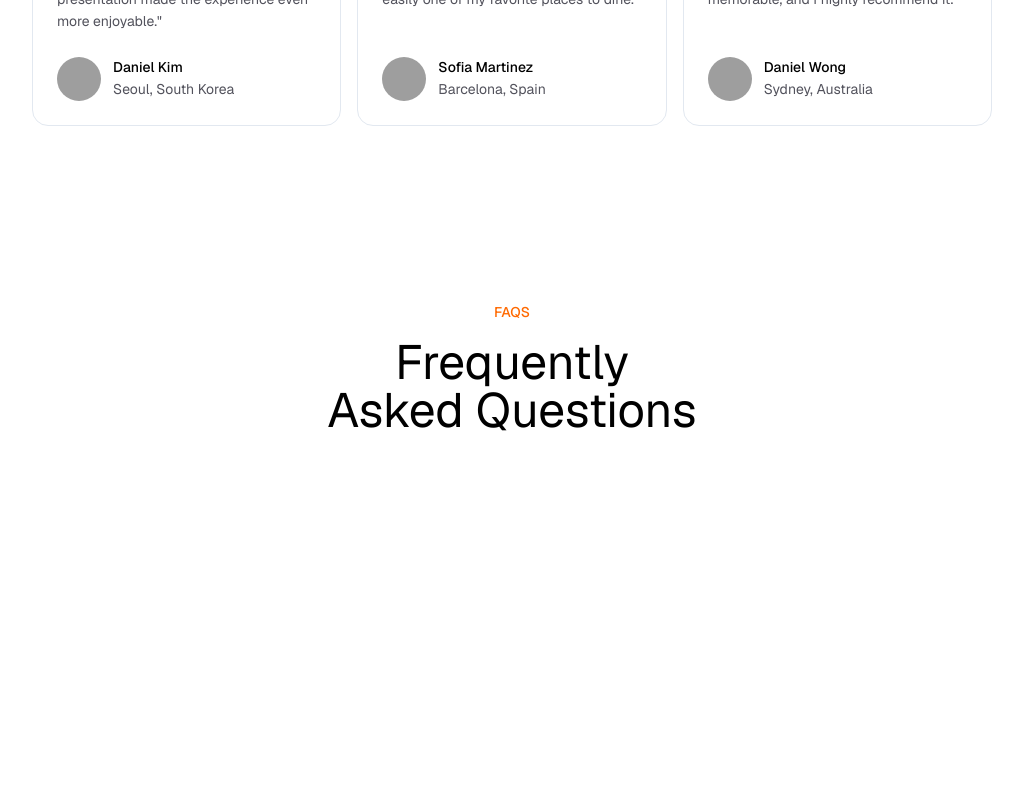
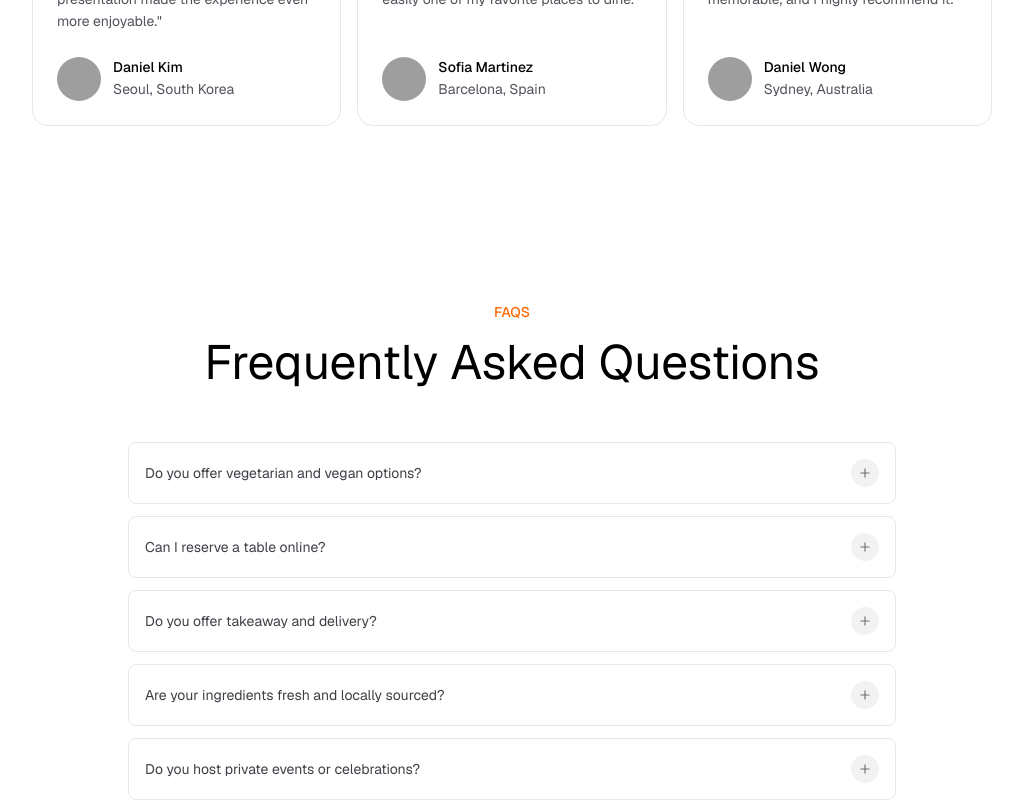
Before and after one commit to Haris-Khan-pro/Dishly, a React (Vite) app: page / in a window 1280 px wide. Shown: the part 5375-6175 px from the top of the page, without its empty margins (128-1151 px from the left). Before the commit the page ends 5865 px from the top, so only its background shows below. Built offline with nearby package versions, Linux system fonts and the light colour scheme; grey boxes are pictures that could not be loaded.

Commit message:
Add FAQs section with animated FAQ items and create CTA section

```diff
--- /dev/null
+++ b/src/sections/CTA.jsx
@@ -0,0 +1,12 @@
+import React from "react";
+
+const CTA = () => {
+  return (
+    <section
+      id="cta"
+      className="relative overflow-hidden bg-orange-500 px-6 flex flex-col justify-center items-center min-h-100 md:min-h-110 mt-44"
+    ></section>
+  );
+};
+
+export default CTA;
--- a/src/sections/FAQs.jsx
+++ b/src/sections/FAQs.jsx
@@ -1,25 +1,42 @@
-import React from 'react'
-import Animated from '../components/Animated'
+import React from "react";
+import Animated from "../components/Animated";
+import { faqs } from "../data/data";
+import { Plus, X } from "lucide-react";
 
 const FAQs = () => {
   return (
-    <section id='faq' className='px-auto mt-44'>
-      <div className='max-w-3xl mx-auto'>
+    <section id="faq" className="px-auto mt-44">
+      <div className="max-w-3xl mx-auto">
         <div className="text-center mb-14">
           <Animated delay={0.2}>
-          <p className="text-orange-500 font-medium uppercase mb-4">
-            FAQs
-          </p>
+            <p className="text-orange-500 font-medium uppercase mb-4">FAQs</p>
           </Animated>
           <Animated delay={0.2}>
-          <h2 className="text-4xl md:text-5xl max-w-lg mx-auto text-balance">
+            <h2 className="text-4xl md:text-5xl max-w-2xl mx-auto text-balance">
               Frequently Asked Questions
             </h2>
           </Animated>
         </div>
+
+        <div className="space-y-3">
+          {faqs.map((faq, index) => (
+            <Animated key={index} y={150} delay={index * 0.15}>
+              <details className="border border-slate-200 text-zinc-500 rounded-lg group">
+                <summary className="flex items-center justify-between p-4 cursor-pointer list-none hover:bg-slate-50/50 transition-colors[&::-webkit-details-marker]:hidden">
+                  <span className="text-zinc-700 pr-4">{faq.question}</span>
+                  <span className="size-7 rounded-full bg-black/5 grid place-content-center shrink-0">
+                    <Plus size={14} className="group-open:hidden" />
+                    <X size={14} className="hidden group-open:block" />
+                  </span>
+                </summary>
+                <p className="px-5 pb-4 leading-relaxed">{faq.answer}</p>
+              </details>
+            </Animated>
+          ))}
+        </div>
       </div>
     </section>
-  )
-}
+  );
+};
 
-export default FAQs
+export default FAQs;
```
Lines whose indentation alone changed are shown as unchanged.
